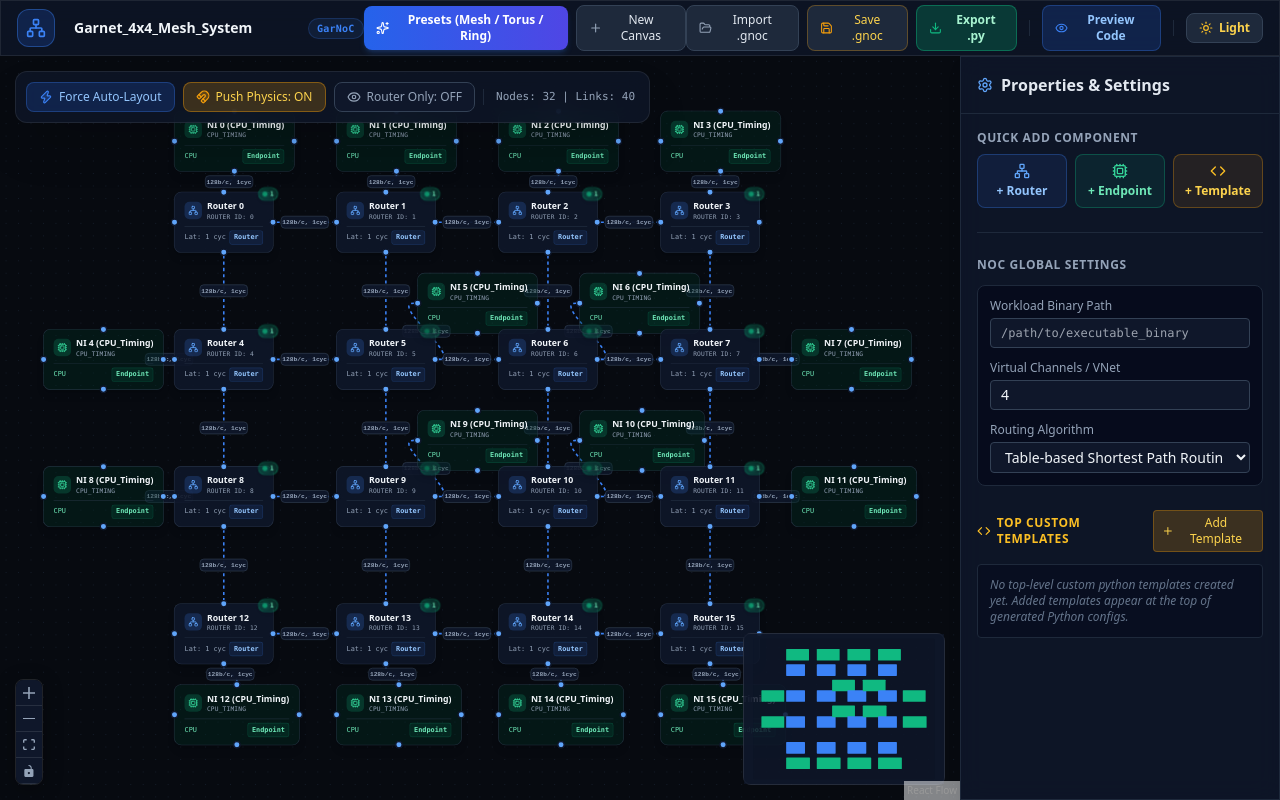
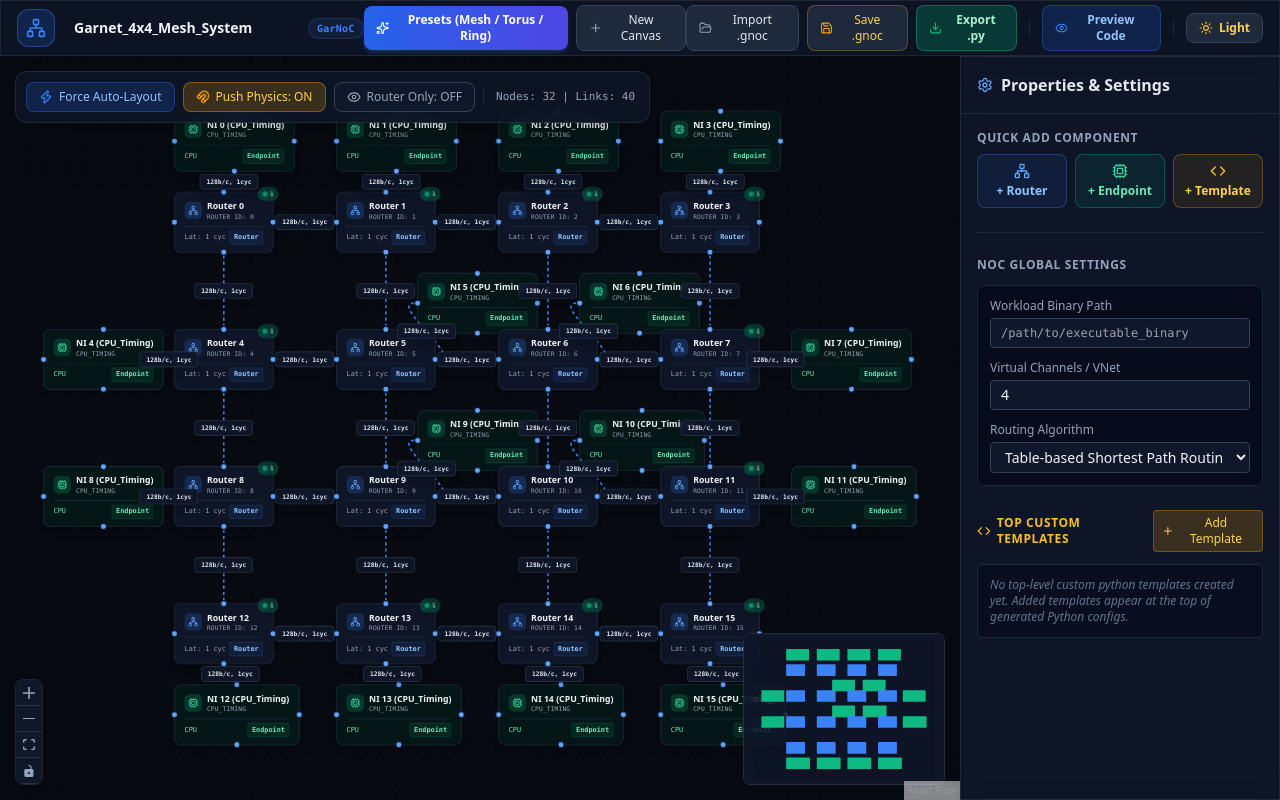
Before and after one commit to yJulian/gem5_garnet_gui, a React (Vite) app: page / in a window 1280 px wide. Built offline with nearby package versions, Linux system fonts and the light colour scheme.

Commit message:
fix: resolve link inspector edge selection state reset bug

```diff
--- a/src/components/Canvas.tsx
+++ b/src/components/Canvas.tsx
@@ -18,6 +18,7 @@ import {
 } from '@xyflow/react';
 import '@xyflow/react/dist/style.css';
 import { CustomNode } from './CustomNode';
+import { CustomEdge } from './CustomEdge';
 import { NoCProject, NoCLinkData, NoCNodeData } from '../types/noc';
 import { Zap, Magnet, Eye, EyeOff } from 'lucide-react';
 import { computeGentleGravityDrag } from '../utils/forceLayout';
@@ -45,6 +46,7 @@ export const Canvas: React.FC<CanvasProps> = ({
   theme = 'dark',
 }) => {
   const nodeTypes = useMemo(() => ({ custom: CustomNode }), []);
+  const edgeTypes = useMemo(() => ({ custom: CustomEdge }), []);
   const [gravityMode, setGravityMode] = useState<boolean>(true);
   const [hideEndpoints, setHideEndpoints] = useState<boolean>(false);
 
@@ -117,7 +119,7 @@ export const Canvas: React.FC<CanvasProps> = ({
     });
   }, [project.nodes, selectedNodeId, onSelectNode, routerAttachmentMap, connectingSourceNodeId]);
 
-  // Construct initial edges array from project props
+  // Construct initial edges array using CustomEdge renderer
   const initialEdges: Edge[] = useMemo(() => {
     // Ensure all automatic link handles are pre-calculated to cardinal positions
     const autoSnappedLinks = recalculateAutoHandles(project.nodes, project.links);
@@ -128,6 +130,7 @@ export const Canvas: React.FC<CanvasProps> = ({
 
       return {
         id: l.id,
+        type: 'custom',
         source: l.source,
         target: l.target,
         sourceHandle: normalizeHandleId(l.sourceHandle),
@@ -135,35 +138,25 @@ export const Canvas: React.FC<CanvasProps> = ({
         label: `${l.bandwidth}b/c, ${l.latency}cyc`,
         animated: l.direction === 'bi',
         selected: isSelected,
-        interactionWidth: 30,
+        interactionWidth: 32,
+        data: {
+          onSelectEdge,
+          onSelectNode,
+          theme,
+          bandwidth: l.bandwidth,
+          latency: l.latency,
+          direction: l.direction,
+        },
         style: isSelected
-          ? { stroke: '#3B82F6', strokeWidth: 5, filter: 'drop-shadow(0 0 10px rgba(59, 130, 246, 0.9))', cursor: 'pointer' }
+          ? { stroke: '#3B82F6', strokeWidth: 5, filter: 'drop-shadow(0 0 10px rgba(59, 130, 246, 0.95))', cursor: 'pointer' }
           : {
               stroke: isLight ? (l.direction === 'bi' ? '#2563EB' : '#64748B') : (l.direction === 'bi' ? '#3B82F6' : '#64748B'),
               strokeWidth: 2.5,
               cursor: 'pointer',
             },
-        labelStyle: {
-          fill: isLight ? '#334155' : '#94A3B8',
-          fontSize: 10,
-          fontWeight: 600,
-          fontFamily: 'monospace',
-          cursor: 'pointer',
-          pointerEvents: 'all',
-        },
-        labelBgStyle: {
-          fill: isLight ? '#FFFFFF' : '#0F172A',
-          fillOpacity: 0.95,
-          rx: 6,
-          ry: 6,
-          stroke: isSelected ? '#3B82F6' : isLight ? '#CBD5E1' : '#334155',
-          strokeWidth: isSelected ? 2 : 1,
-          cursor: 'pointer',
-          pointerEvents: 'all',
-        },
       };
     });
-  }, [project.nodes, project.links, selectedEdgeId, theme]);
+  }, [project.nodes, project.links, selectedEdgeId, theme, onSelectEdge, onSelectNode]);
 
   const [nodes, setNodes] = useState<Node[]>(initialNodes);
   const [edges, setEdges] = useState<Edge[]>(initialEdges);
@@ -340,6 +333,7 @@ export const Canvas: React.FC<CanvasProps> = ({
         nodes={visibleNodes}
         edges={visibleEdges}
         nodeTypes={nodeTypes}
+        edgeTypes={edgeTypes}
         onNodesChange={handleNodesChange}
         onEdgesChange={handleEdgesChange}
         onConnect={handleConnect}
@@ -356,9 +350,18 @@ export const Canvas: React.FC<CanvasProps> = ({
         onEdgeClick={(event, edge) => {
           event.stopPropagation();
           onSelectEdge(edge.id);
-          onSelectNode(null);
         }}
-        onPaneClick={() => {
+        onPaneClick={(event) => {
+          const target = event?.target as HTMLElement | SVGElement | null;
+          if (
+            target &&
+            (target.closest('.react-flow__edge') ||
+              target.closest('.react-flow__edgelabel-renderer') ||
+              target.closest('.react-flow__node') ||
+              target.closest('.nodrag'))
+          ) {
+            return;
+          }
           onSelectNode(null);
           onSelectEdge(null);
         }}
--- /dev/null
+++ b/src/components/CustomEdge.tsx
@@ -0,0 +1,106 @@
+import React from 'react';
+import { EdgeProps, getBezierPath, EdgeLabelRenderer, BaseEdge } from '@xyflow/react';
+
+export const CustomEdge: React.FC<EdgeProps> = ({
+  id,
+  sourceX,
+  sourceY,
+  targetX,
+  targetY,
+  sourcePosition,
+  targetPosition,
+  style = {},
+  markerEnd,
+  label,
+  selected,
+  data,
+}) => {
+  const [edgePath, labelX, labelY] = getBezierPath({
+    sourceX,
+    sourceY,
+    sourcePosition,
+    targetX,
+    targetY,
+    targetPosition,
+  });
+
+  const edgeData = data as {
+    onSelectEdge?: (id: string) => void;
+    onSelectNode?: (id: string | null) => void;
+    theme?: 'dark' | 'light';
+  };
+
+  const isLight = edgeData?.theme === 'light';
+
+  const handleEdgeClick = (e: React.MouseEvent) => {
+    e.preventDefault();
+    e.stopPropagation();
+    if (e.nativeEvent) {
+      e.nativeEvent.stopImmediatePropagation();
+      e.nativeEvent.stopPropagation();
+    }
+    if (edgeData?.onSelectEdge) {
+      edgeData.onSelectEdge(id);
+    }
+  };
+
+  return (
+    <>
+      {/* Invisible wider hit area (32px stroke) for easy clicking */}
+      <path
+        d={edgePath}
+        fill="none"
+        stroke="transparent"
+        strokeWidth={32}
+        className="cursor-pointer react-flow__edge-interaction"
+        onClick={handleEdgeClick}
+      />
+
+      {/* Visible Edge Line */}
+      <BaseEdge
+        id={id}
+        path={edgePath}
+        markerEnd={markerEnd}
+        style={{
+          ...style,
+          cursor: 'pointer',
+          strokeWidth: selected ? 4.5 : 2.5,
+          stroke: selected ? '#3B82F6' : style.stroke || (isLight ? '#2563EB' : '#3B82F6'),
+          filter: selected
+            ? 'drop-shadow(0 0 10px rgba(59, 130, 246, 0.95))'
+            : isLight
+            ? 'drop-shadow(0 1px 2px rgba(0, 0, 0, 0.1))'
+            : undefined,
+        }}
+      />
+
+      {/* Interactive HTML Edge Label Badge */}
+      {label && (
+        <EdgeLabelRenderer>
+          <div
+            style={{
+              position: 'absolute',
+              transform: `translate(-50%, -50%) translate(${labelX}px,${labelY}px)`,
+              pointerEvents: 'all',
+            }}
+            className="nodrag nopan z-30"
+          >
+            <button
+              type="button"
+              onClick={handleEdgeClick}
+              className={`px-2.5 py-1 rounded-md text-[10px] font-mono font-bold shadow-lg transition-all border select-none cursor-pointer flex items-center gap-1.5 ${
+                selected
+                  ? 'bg-blue-600 text-white border-blue-400 ring-2 ring-blue-500/60 shadow-blue-500/40 scale-105'
+                  : isLight
+                  ? 'bg-white text-slate-800 border-slate-300 hover:border-blue-500 hover:text-blue-600 hover:scale-105 shadow-sm'
+                  : 'bg-slate-900/95 text-slate-200 border-slate-700/80 hover:border-blue-400 hover:text-white hover:scale-105'
+              }`}
+            >
+              {label}
+            </button>
+          </div>
+        </EdgeLabelRenderer>
+      )}
+    </>
+  );
+};
```
